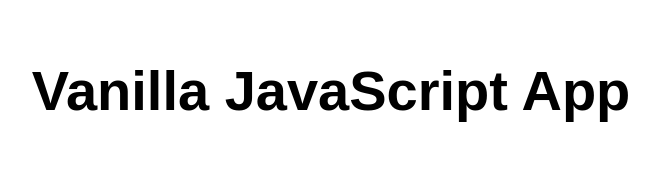
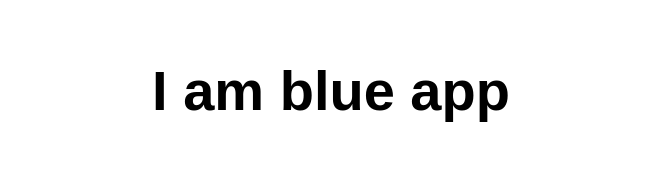
Before and after one commit to saikovvuri/bluestaticapp, a website: page src/index.html in a window 1280 px wide. Shown: the whole page, without its empty margins (309-968 px from the left). Drawn offline with Linux system fonts and the light colour scheme.

Commit message:
Update index.html

```diff
--- a/src/index.html
+++ b/src/index.html
@@ -10,7 +10,7 @@
 
 <body>
   <main>
-    <h1>Vanilla JavaScript App</h1>
+    <h1>I am blue app</h1>
   </main>
 </body>
 
```
